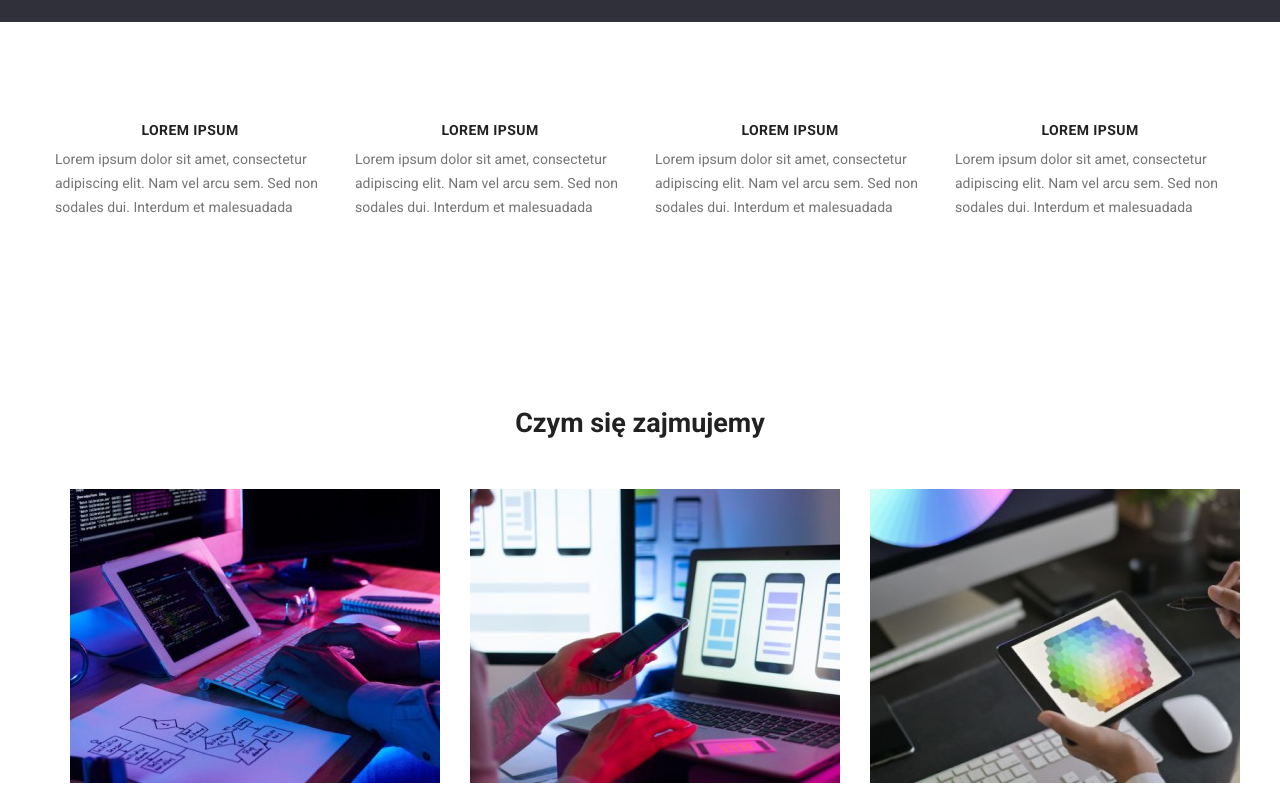
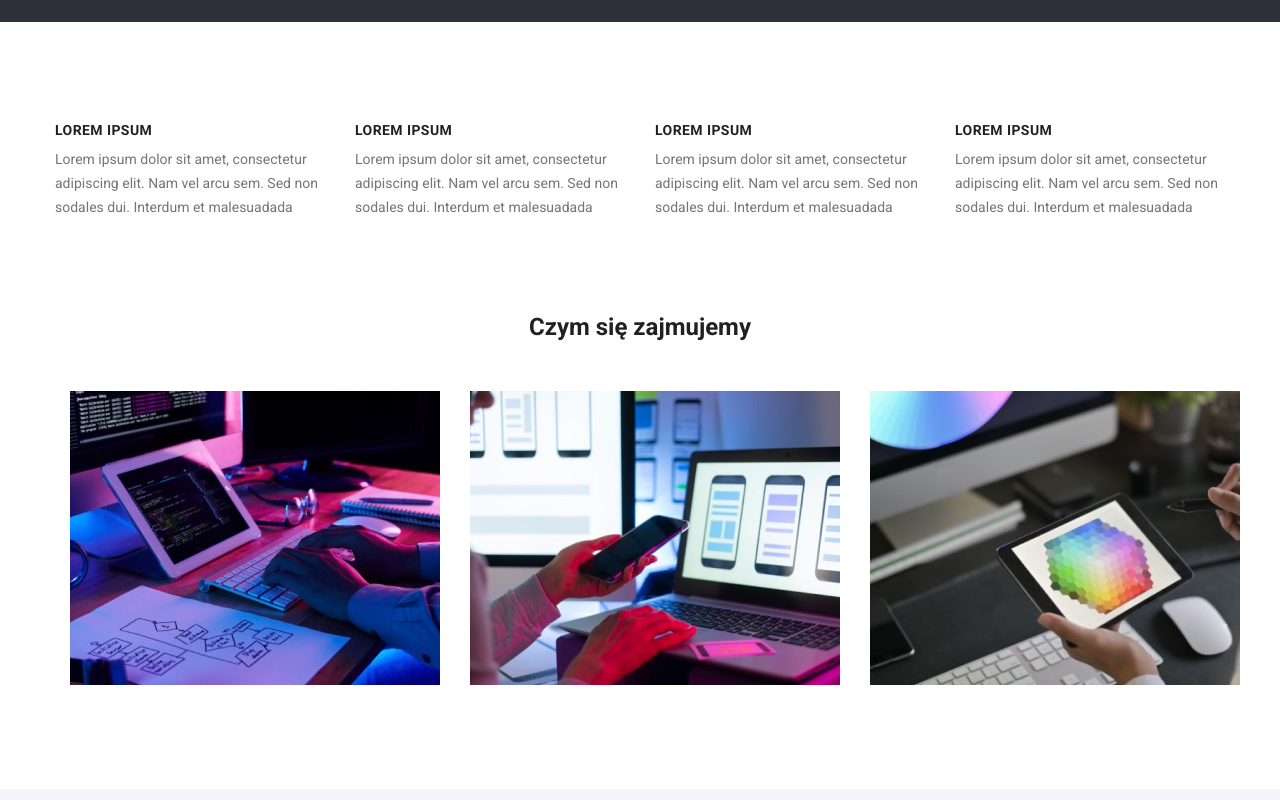
Before and after one commit to kondziorro/goit-markup-hw-03, a plain HTML site: page index.html in a window 1280 px wide. Shown: the part 660-1460 px from the top of the page. Drawn offline with nearby package versions, Linux system fonts and the light colour scheme.

Commit message:
correction

```diff
--- a/css/styles.css
+++ b/css/styles.css
@@ -1,12 +1,6 @@
 body {
   font-family: 'Roboto', sans-serif;
   color: var(--brand-color-light-black);
-  background: var(--brand-color-white);
-  font-weight: 700;
-  font-size: 1.125rem;
-  margin: auto;
-  width: 1600;
-  font-weight: normal;
 }
 
 ul {
@@ -22,6 +16,7 @@ ul {
   --brand-color-blue: #2196f3;
   --brand-background-color-gray: #2f303a;
   --body-background-color-dirty-white: #e5e5e5;
+
 }
 
 h1,
@@ -193,6 +188,10 @@ ul {
   padding: 94px 0px;
 }
 
+.job-section {
+  margin-top: -94px;
+}
+
 .articles h3 {
   text-decoration: none;
   color: var(--brand-color-light-black);
@@ -215,7 +214,6 @@ ul {
   letter-spacing: 0.03em;
   text-transform: uppercase;
   color: var(--brand-color-light-black);
-  text-align: center;
 }
 
 .job {
@@ -339,6 +337,11 @@ ul {
   text-decoration: none;
 }
 
+.footer-contact {
+  font-size: 14px;
+color: var(--brand-color-gray);
+}
+
 .footer-contact:hover,
 .footer-contact:focus,
 .no-underline:hover,
@@ -348,7 +351,6 @@ ul {
 
 .no-underline {
   text-decoration: none;
-  color: var(--brand-color-gray);
 }
 
 /* Portoflio */
```
